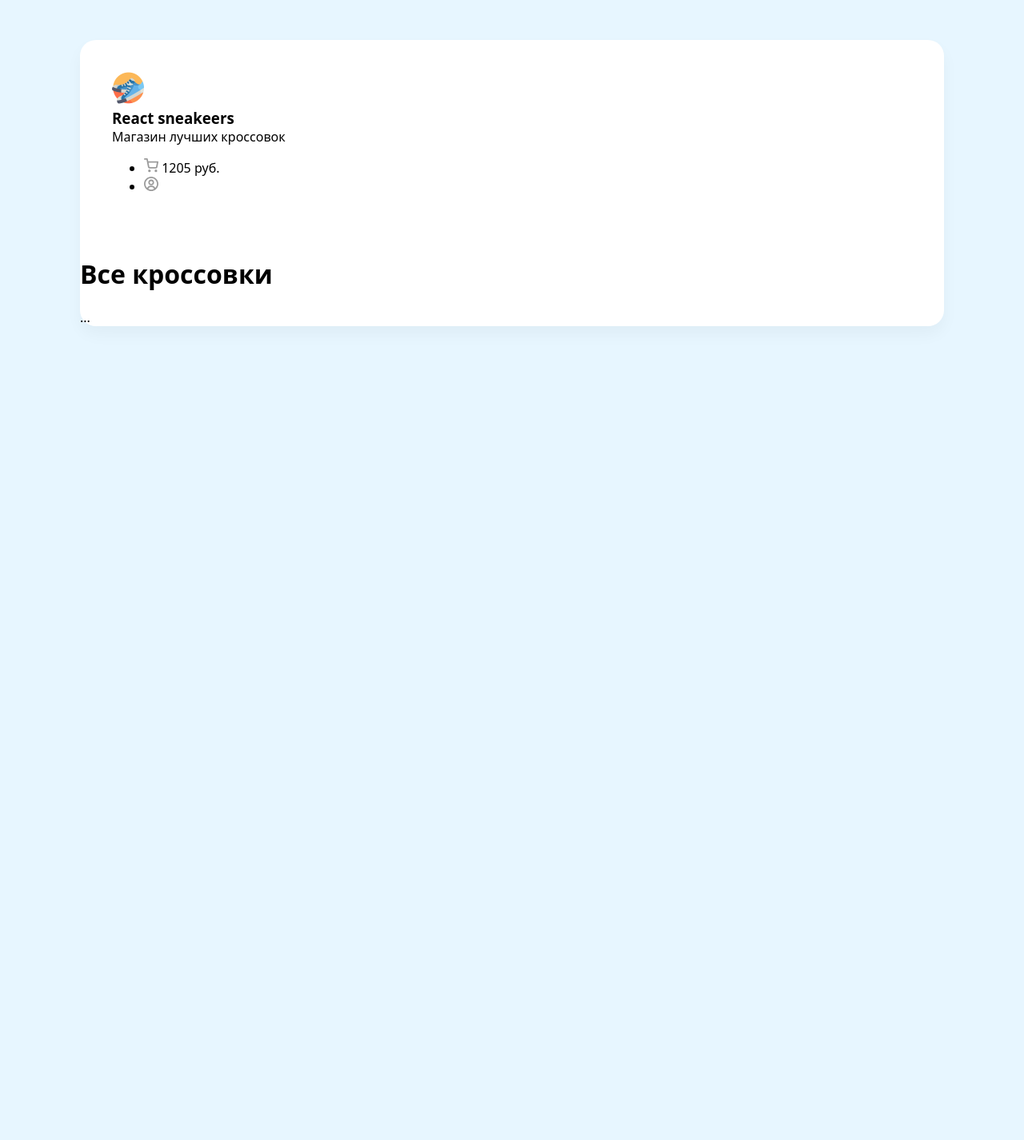
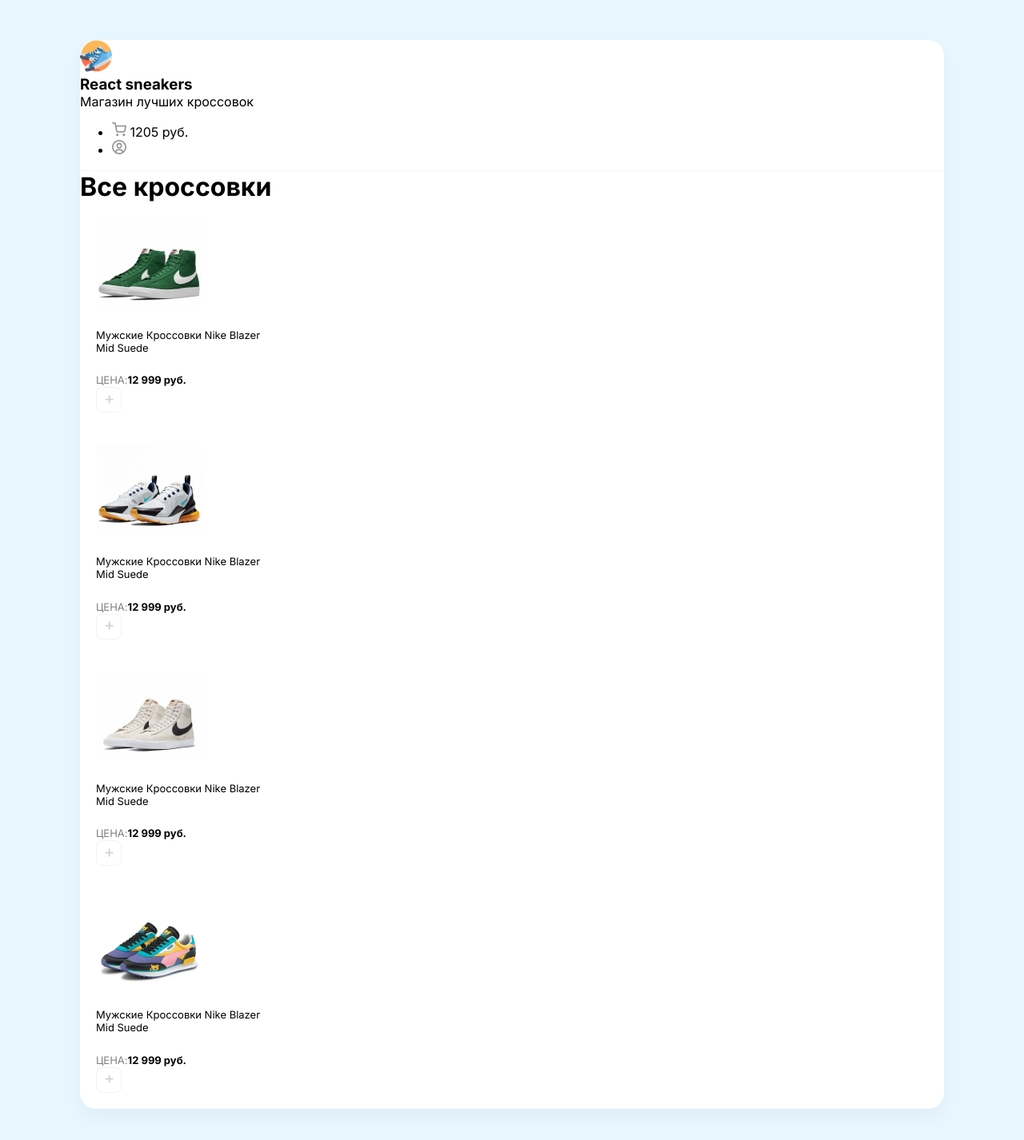
Before and after one commit to ruslanbadaev01/React-Sneakers, a React (Create React App) app: page / in a window 1280 px wide. Shown: the top 1426 px of the page at 80% size. Before the commit the page ends 800 px from the top, so only its background shows below. Built offline with nearby package versions, Linux system fonts and the light colour scheme.

Commit message:
The Finish of the first stage of layot

```diff
--- a/public/index.html
+++ b/public/index.html
@@ -3,6 +3,9 @@
   <head>
     <meta charset="utf-8" />
     <link rel="icon" href="%PUBLIC_URL%/favicon.ico" />
+    <link rel="preconnect" href="https://fonts.googleapis.com">
+    <link rel="preconnect" href="https://fonts.gstatic.com" crossorigin>
+    <link href="https://fonts.googleapis.com/css2?family=Inter:wght@400;500;600;700;800&display=swap" rel="stylesheet">
     <meta name="viewport" content="width=device-width, initial-scale=1" />
     <meta name="theme-color" content="#000000" />
     <meta
@@ -24,7 +27,7 @@
       work correctly both with client-side routing and a non-root public URL.
       Learn how to configure a non-root public URL by running `npm run build`.
     -->
-    <title>React App</title>
+    <title>Sneakers</title>
   </head>
   <body>
     <noscript>You need to enable JavaScript to run this app.</noscript>
--- a/src/App.js
+++ b/src/App.js
@@ -3,12 +3,12 @@
 function App() {
   return (
    <div className="wrapper clear">
-    <header className="d-flex justify-between align-center">
+    <header className="d-flex justify-between align-center p-40">
       <div className="d-flex align-center">
         <img width={40} height={40} src="/img/logo.png" alt=""/>
         <div>
-          <h3>React sneakeers</h3>
-          <p>Магазин лучших кроссовок</p>
+          <h3 className="text-uppercase ">React sneakers</h3>
+          <p className="opacity-5">Магазин лучших кроссовок</p>
         </div>
       </div>
       <ul className="d-flex">
@@ -21,9 +21,70 @@
         </li>
       </ul>
     </header>
-    <div className="content">
-      <h1>Все кроссовки</h1>
-      ...
+    <div className="content p-40">
+      <h1 className="mb-40">Все кроссовки</h1>
+
+      <div className="d-flex">
+
+      <div className="card">
+        <img width={133} height={112} src="/img/sneakers/1.jpg" alt=""/>
+        <h5>Мужские Кроссовки Nike Blazer Mid Suede</h5>
+        <div className="d-flex justify-between align-center">
+          <div className="d-flex flex-column">
+            <span>Цена:</span>
+            <b>12 999 руб.</b>
+          </div>
+          <button className="button">
+            <img width={11} height={11} src="/img/plus.svg" alt="Plus" />
+          </button>
+        </div>
+      </div>
+
+      <div className="card">
+        <img width={133} height={112} src="/img/sneakers/2.jpg" alt=""/>
+        <h5>Мужские Кроссовки Nike Blazer Mid Suede</h5>
+        <div className="d-flex justify-between align-center">
+          <div className="d-flex flex-column">
+            <span>Цена:</span>
+            <b>12 999 руб.</b>
+          </div>
+          <button className="button">
+            <img width={11} height={11} src="/img/plus.svg" alt="Plus" />
+          </button>
+        </div>
+      </div>
+
+      <div className="card">
+        <img width={133} height={112} src="/img/sneakers/3.jpg" alt=""/>
+        <h5>Мужские Кроссовки Nike Blazer Mid Suede</h5>
+        <div className="d-flex justify-between align-center">
+          <div className="d-flex flex-column">
+            <span>Цена:</span>
+            <b>12 999 руб.</b>
+          </div>
+          <button className="button">
+            <img width={11} height={11} src="/img/plus.svg" alt="Plus" />
+          </button>
+        </div>
+      </div>
+
+      <div className="card">
+        <img width={133} height={112} src="/img/sneakers/4.jpg" alt=""/>
+        <h5>Мужские Кроссовки Nike Blazer Mid Suede</h5>
+        <div className="d-flex justify-between align-center">
+          <div className="d-flex flex-column">
+            <span>Цена:</span>
+            <b>12 999 руб.</b>
+          </div>
+          <button className="button">
+            <img width={11} height={11} src="/img/plus.svg" alt="Plus" />
+          </button>
+        </div>
+      </div>
+
+      </div>
+
+
     </div>
    </div>
   );
--- a/src/index.scss
+++ b/src/index.scss
@@ -1,6 +1,6 @@
 body {
   margin: 0;
-  font-family: system-ui;
+  font-family:'Inter' ,system-ui;
   -webkit-font-smoothing: antialiased;
   -moz-osx-font-smoothing: grayscale;
   background-color: #e7f6ff ;
@@ -16,11 +16,47 @@
 }
 
 header{
-  padding: 40px;
-
-
+  border-bottom: 1px solid #f4f4f4;
     h3,p{
       margin: 0;
     }
 
 }
+
+.content{
+  h1{
+    margin: 0;
+  }
+}
+
+.card{
+  bottom: 1px solid #f3f3f3;
+  padding: 20px;
+  width: 220px;
+  border-radius: 40px;
+  margin-right: 30px;
+
+  span{
+    font-size: 13px;
+    opacity: .5;
+    text-transform: uppercase;
+  }
+  b{
+    font-size: 13px;
+  }
+
+  h5{
+    font-weight: 400;
+    font-size: 13px;
+  }
+}
+
+.button{
+  background: #fff;
+  border: 1px solid #f2f2f2;
+  box-sizing: border-box;
+  border-radius: 8px;
+  height: 32px;
+  width: 32px;
+  cursor: pointer;
+}
```
Also changed, not shown: preview.PNG.
